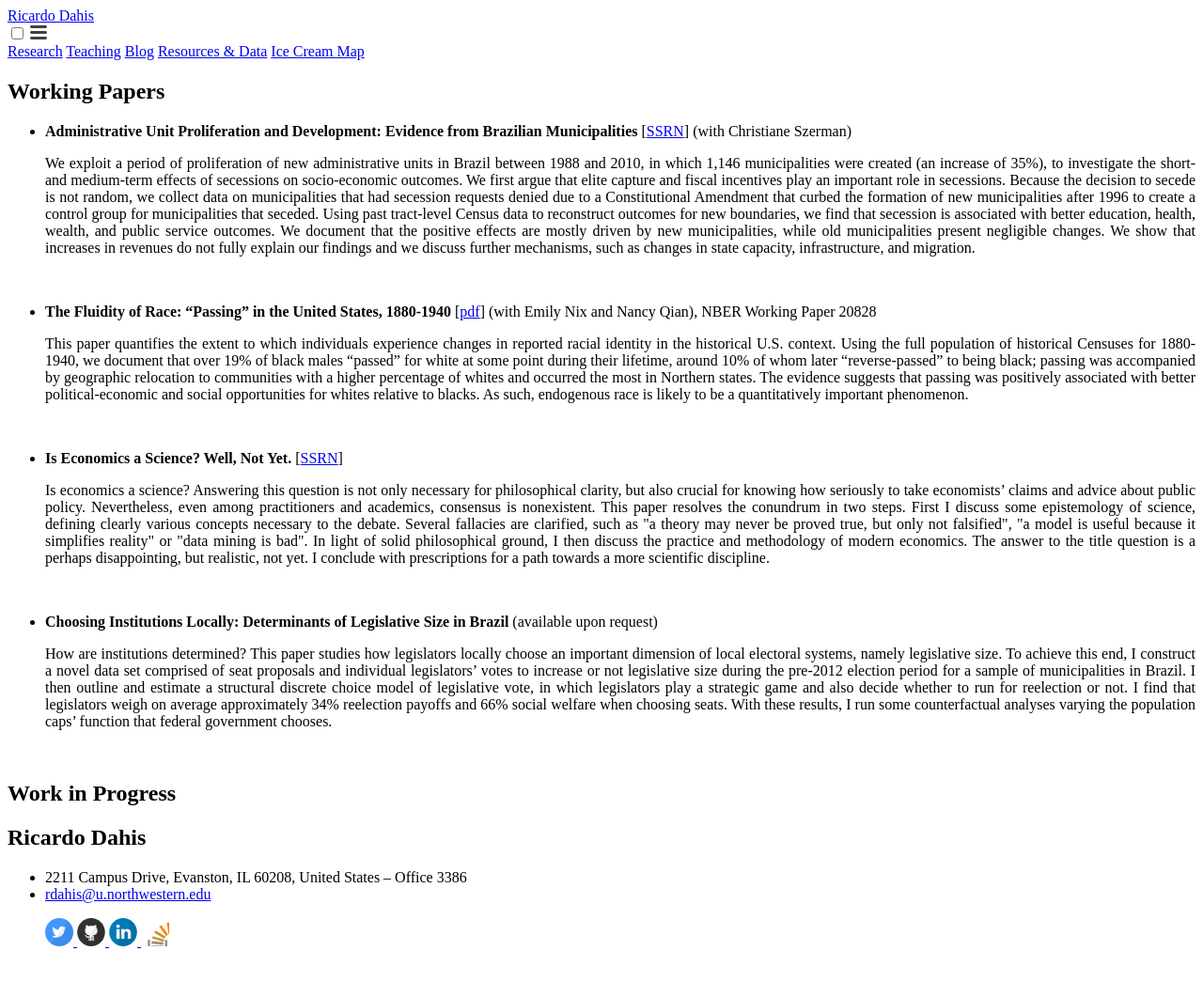
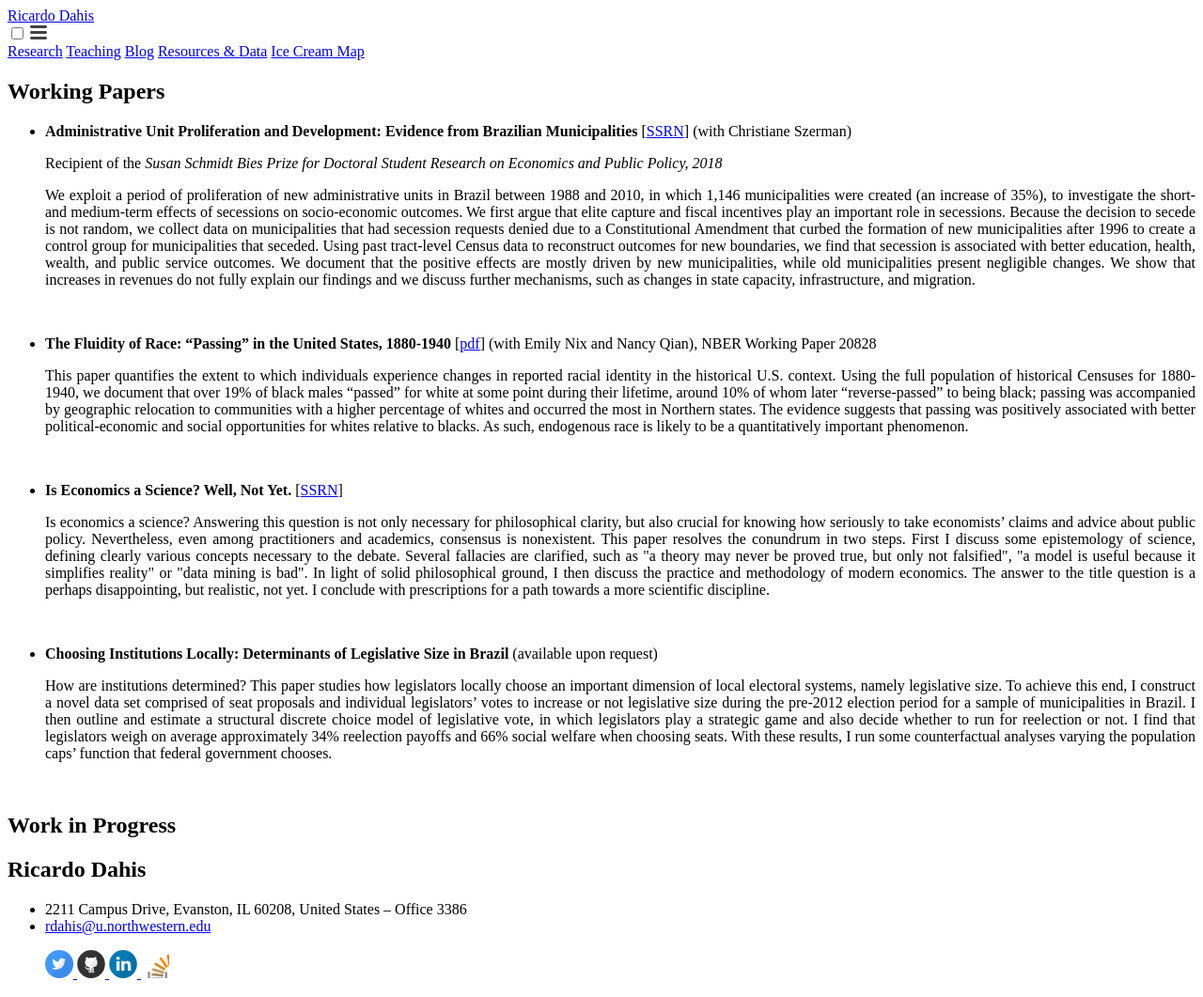
Before and after one commit to rdahis/rdahis.github.io, a Jekyll site: the page built from 1-research.md, in a window 1280 px wide. Shown: the whole page at 94% size. Built offline with Jekyll 4.4.1, drawn with Linux system fonts in a browser that asks for light colours; a script that is not in the unit is left out; before the commit the page ends 1027 px from its top, so only the background shows below that.

Commit message:
Adds prize info.

```diff
--- a/1-research.md
+++ b/1-research.md
@@ -7,6 +7,8 @@ permalink: /research/
 # Working Papers
 
 - **Administrative Unit Proliferation and Development: Evidence from Brazilian Municipalities** [[SSRN](https://ssrn.com/abstract=3125757){:target="_blank"}] (with Christiane Szerman)
+
+    Recipient of the _Susan Schmidt Bies Prize for Doctoral Student Research on Economics and Public Policy, 2018_
 
    <p style="text-align: justify;"> We exploit a period of proliferation of new administrative units in Brazil between 1988 and 2010, in which 1,146 municipalities were created (an increase of 35%), to investigate the short- and medium-term effects of secessions on socio-economic outcomes. We first argue that elite capture and fiscal incentives play an important role in secessions. Because the decision to secede is not random, we collect data on municipalities that had secession requests denied due to a Constitutional Amendment that curbed the formation of new municipalities after 1996 to create a control group for municipalities that seceded. Using past tract-level Census data to reconstruct outcomes for new boundaries, we find that secession is associated with better education, health, wealth, and public service outcomes. We document that the positive effects are mostly driven by new municipalities, while old municipalities present negligible changes. We show that increases in revenues do not fully explain our findings and we discuss further mechanisms, such as changes in state capacity, infrastructure, and migration. </p>
 
```
